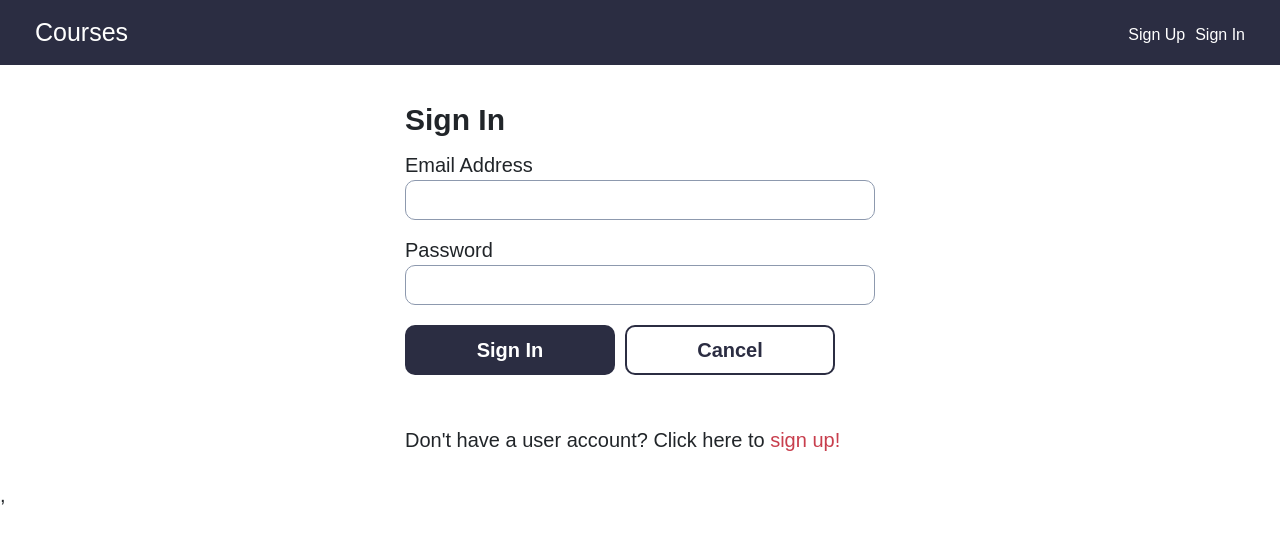
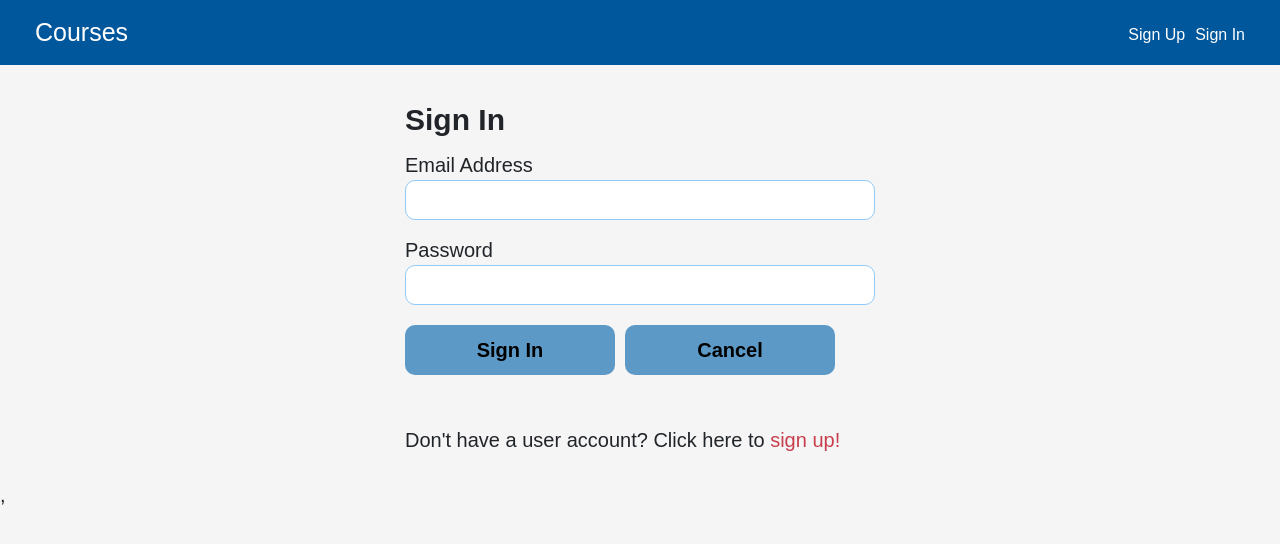
Before and after one commit to schmay33/techdegree-project-10, a React (Create React App) app in the folder client/: page /signin in a window 1280 px wide. Shown: the top 544 px of the page. Built offline with nearby package versions, Linux system fonts and the light colour scheme.

Commit message:
Update styles

```diff
--- a/client/src/styles/global.css
+++ b/client/src/styles/global.css
@@ -1,10 +1,12 @@
 /* CSS HEX */
 :root {
-	--space-cadet: #2b2d42ff;
-	--manatee: #8d99aeff;
+	--primary: #01579b;
+	--primary-text: #ffffff;
+	--grey: #90caf9;
+	--light-grey: #F5F5F6;
 	--brick-red: #c83e4dff;
-	--misty-moss: #bdc482;
-	--white: #ffffffff;
+	--secondary: #5d99c6;
+	--secondary-text: #000000;
 }
 
 /* global.css */
@@ -16,6 +18,7 @@ html {
 }
 body {
 	font-family: "Work Sans", sans-serif;
+	background: var(--light-grey);
 }
 h2 {
 	font-size: 1.5rem;
@@ -32,14 +35,15 @@ a {
 	color: var(--brick-red);
 	text-decoration: none;
 }
+
 .wrap {
 	max-width: 1250px;
 	margin: 0 auto;
 	padding: 0 1rem;
 }
 header {
-	background: var(--space-cadet);
-	color: var(--white);
+	background: var(--primary);
+	color: var(--primary-text);
 	padding: 1rem 0;
 	margin-bottom: 2rem;
 }
@@ -50,18 +54,23 @@ header {
 }
 .header--logo a {
 	font-size: 1.25rem;
-	color: var(--white);
+	color: var(--primary-text);
 }
 header li {
 	font-size: 0.8rem;
 }
 header nav a {
-	color: var(--white);
+	color: var(--primary-text);
 }
 header nav a:hover {
-	color: var(--white);
+	color: var(--secondary);
 }
-
+a:not(.header--logo a, .button):hover {
+	color: var(--secondary);
+}
+a.button:hover {
+	color: var(--secondary-text);
+}
 .header--signedin li {
 	text-align: right;
 	line-height: 1.25;
@@ -71,26 +80,26 @@ header nav a:hover {
 	margin-left: 0.5rem;
 }
 .course--module {
-	background: var(--space-cadet);
+	background: var(--secondary);
 	border-radius: 0.5rem;
 	padding: 1.5rem;
 	margin-bottom: 1.5rem;
 	display: block;
 }
 .course--label {
-	color: var(--white);
+	color: var(--secondary-text);
 	font-size: 0.9rem;
 	font-weight: 400;
 	margin-bottom: 0.25rem;
 }
 .course--title {
-	color: var(--white);
+	color: var(--secondary-text);
 	font-weight: 700;
 	font-size: 1.25rem;
 }
 .course--add--module {
-	background: var(--manatee);
-	color: var(--white);
+	background: var(--grey);
+	color: var(--secondary-text);
 	font-weight: 300;
 	font-size: 1.25rem;
 }
@@ -98,14 +107,14 @@ header nav a:hover {
 	width: 20px;
 	height: auto;
 	margin-right: 5px;
-	fill: var(--white);
+	fill: var(--secondary-text);
 }
 .course--detail--title {
 	padding-bottom: 0.25rem;
-	border-bottom: 1px solid var(--manatee);
+	border-bottom: 1px solid var(--grey);
 	margin: 3rem 0 0.5rem;
 	font-size: 0.9rem;
-	color: var(--space-cadet);
+	color: var(--secondary-text);
 	text-transform: uppercase;
 	letter-spacing: 2px;
 }
@@ -113,7 +122,7 @@ header nav a:hover {
 	font-size: 2rem;
 	margin-bottom: 0.5rem;
 	font-weight: 700;
-	color: var(--space-cadet);
+	color: var(--secondary-text);
 }
 .course--detail--list {
 	font-weight: 300;
@@ -121,12 +130,12 @@ header nav a:hover {
 	line-height: 1.5;
 }
 .actions--bar {
-	background: var(--manatee);
+	background: none;
 	padding: 1rem 0;
 	margin: -2rem 0 2rem;
 }
 .validation--errors {
-	background: var(--manatee);
+	background: var(--grey);
 	padding: 1rem;
 	border-radius: 0.5rem;
 	margin-bottom: 2.5rem;
@@ -165,9 +174,9 @@ input,
 textarea {
 	display: block;
 	width: 100%;
-	color: var(--space-cadet);
+	color: var(--secondary-text);
 	border-radius: 0.5rem;
-	border: 1px solid var(--manatee);
+	border: 1px solid var(--grey);
 	padding: 0.5rem;
 	margin-bottom: 1rem;
 	font-family: "Work Sans", sans-serif;
@@ -177,8 +186,8 @@ textarea {
 	min-height: 300px;
 }
 .button {
-	background: var(--space-cadet);
-	color: var(--white);
+	background: var(--secondary);
+	color: var(--secondary-text);
 	font-size: 1rem;
 	padding: 0.75rem 1.5rem;
 	border: 0;
@@ -194,19 +203,16 @@ textarea {
 	margin-bottom: 0;
 }
 .button:not(.button-secondary):hover {
-
-	box-shadow: 0 0 0 2px var(--space-cadet) inset;
+	box-shadow: 0 0 0 2px var(--primary) inset;
 	cursor: pointer;
 }
 .button-secondary {
-	color: var(--space-cadet);
-	background: none;
-	box-shadow: 0 0 0 2px var(--space-cadet) inset;
+	color: var(--secondary-text);
+	background: var(--secondary);
 	transition: box-shadow 0.4s, color 0.4s, background .4s;
 }
 .button-secondary:hover {
-
-	box-shadow: 0 0 0 2px var(--space-cadet) inset;
+	box-shadow: 0 0 0 2px var(--primary) inset;
 	cursor: pointer;
 }
 input:focus,
@@ -215,7 +221,7 @@ button:focus,
 textarea:focus {
 	border: none;
 	border-radius: 0;
-	outline: 2px solid var(--space-cadet);
+	outline: 2px solid var(--primary);
 }
 
 @media screen and (min-width: 600px) {
```
